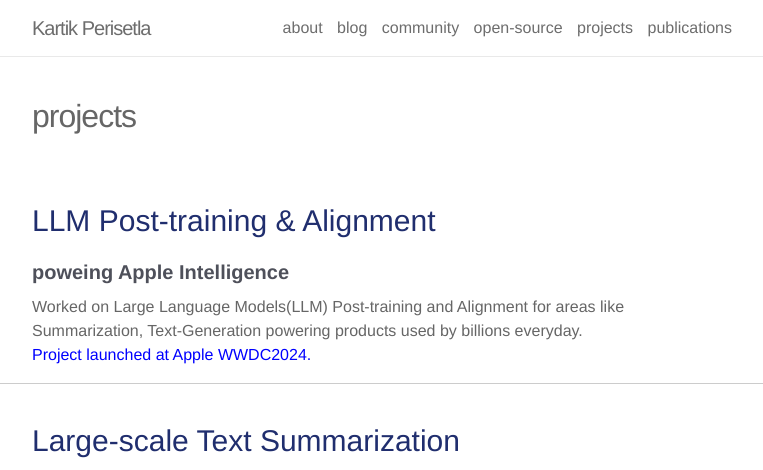
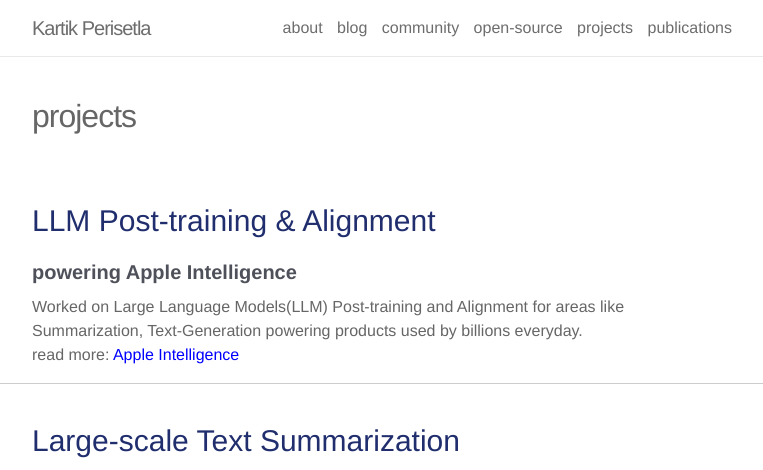
Before and after one commit to kartikperisetla/kartikperisetla.github.io, a Jekyll site: the page built from _pages/projects.md, in a window 1280 px wide and 900 px high, cut to the strip 0-470 px from the top of the window. Shown: the whole strip, without its empty margins (258-1021 px from the left). Built offline with Jekyll 4.4.1, drawn with Linux system fonts in a browser that asks for light colours; nearby versions of some CDN libraries.

Commit message:
latest updates

```diff
--- a/_pages/projects.md
+++ b/_pages/projects.md
@@ -9,9 +9,9 @@ description:
 </h3>
 
 <p align="justify">
-    <b><h4 style="color:#4E505A">poweing Apple Intelligence</h4></b>
+    <b><h4 style="color:#4E505A">powering Apple Intelligence</h4></b>
     Worked on Large Language Models(LLM) Post-training and Alignment for areas like Summarization, Text-Generation powering products used by billions everyday.<br/>
-    <a  style="color:blue" href="https://www.apple.com/macos/macos-sequoia-preview/#:~:text=A%20smarter%2C%20redesigned%20Reader" target="_blank">Project launched at Apple WWDC2024.</a>
+    read more: <a  style="color:blue" href="https://www.apple.com/apple-intelligence/" target="_blank">Apple Intelligence</a>
 </p>
 
 <h4 class="year" />
```
Also changed, not shown: _pages/about.md (+1 -1 lines).
